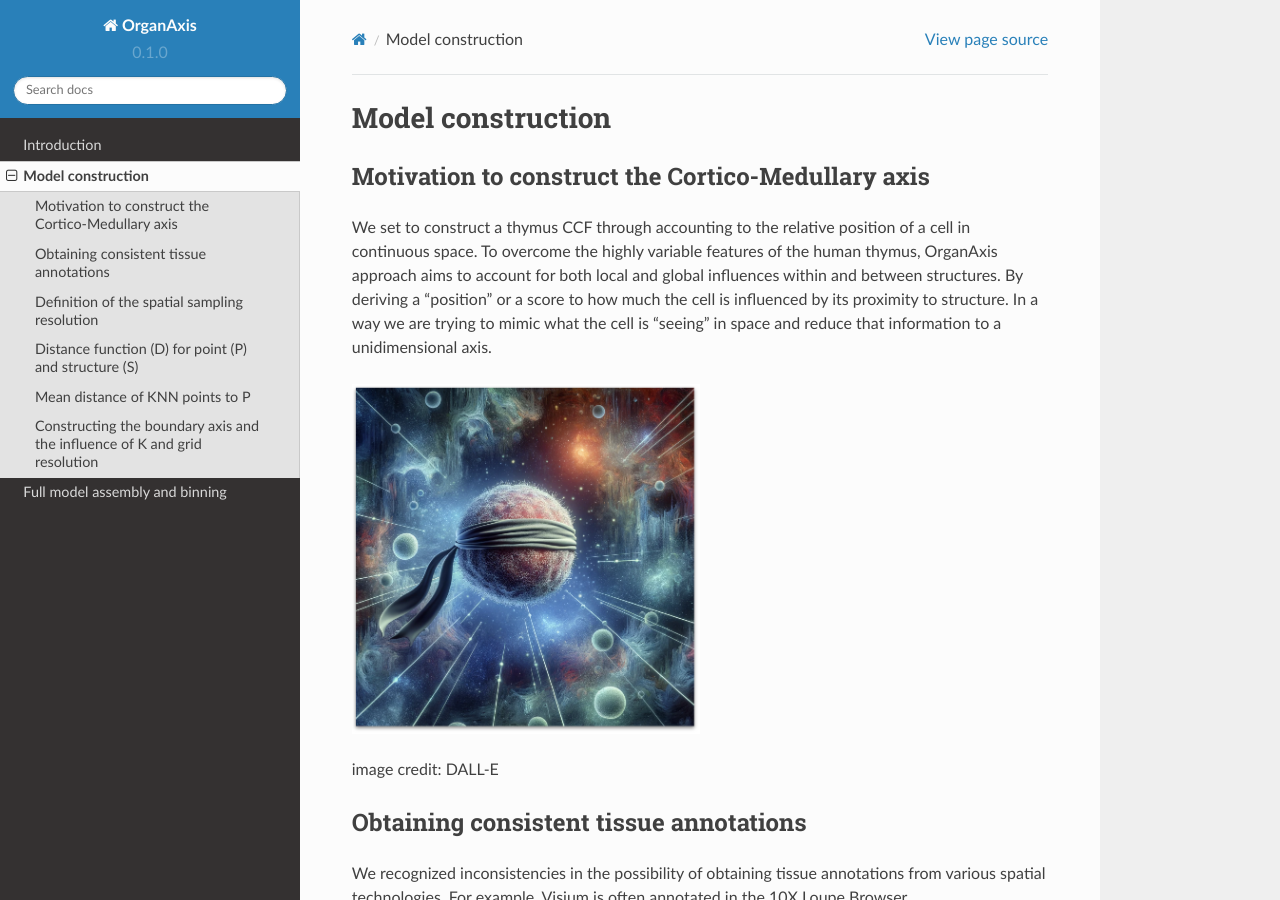
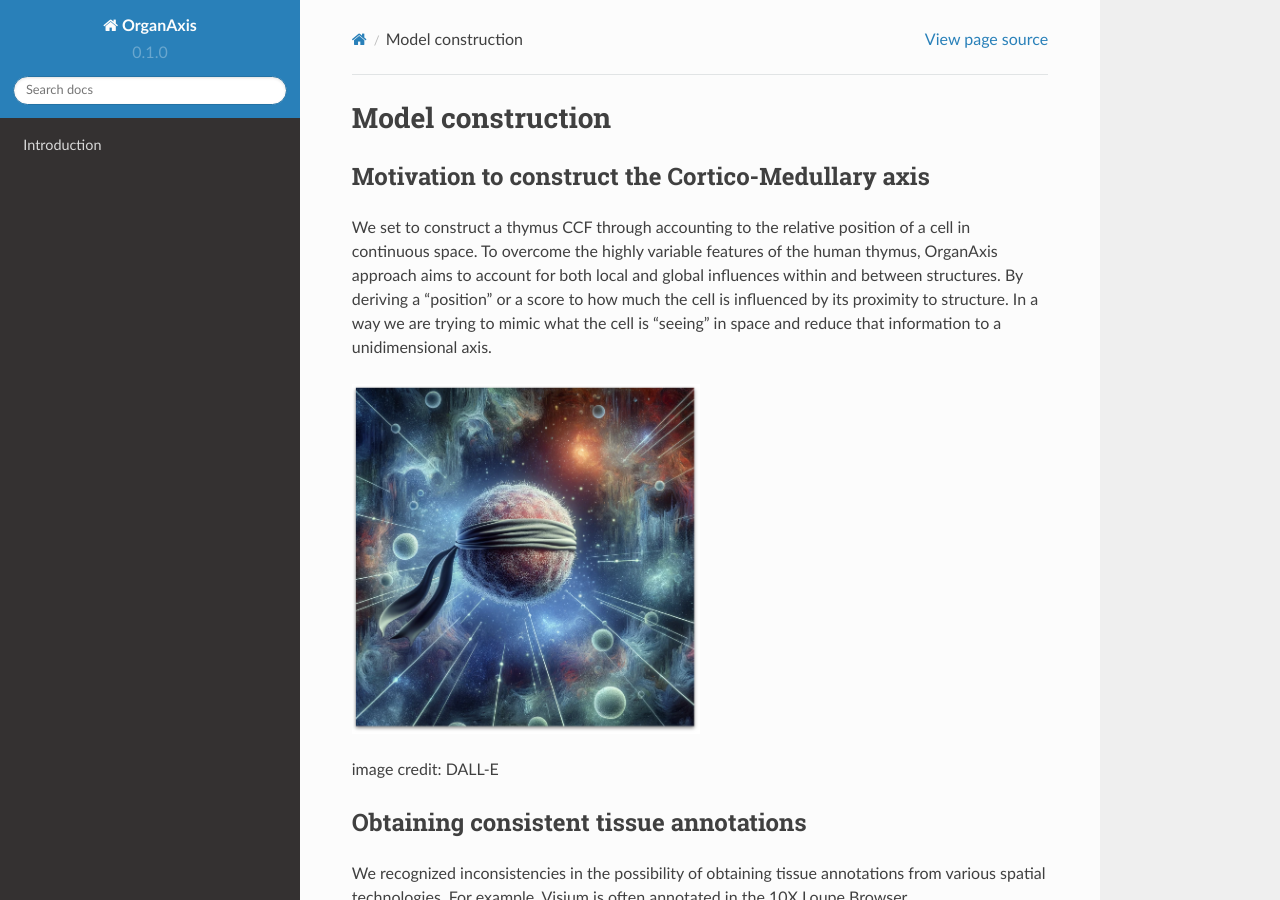
Before and after one commit to nadavyayon/organ_axis_tutorial, a Sphinx documentation site: the page built from docs/source/model.rst, in a window 1280 px wide and 900 px high. Built offline with Sphinx 7.4.7 and the Read the Docs theme 2.0.0, drawn with Linux system fonts in a browser that asks for light colours; pages that are not in the unit, such as notebooks, are missing from menus.

Commit message:
Update index.rst

```diff
--- a/docs/source/index.rst
+++ b/docs/source/index.rst
@@ -27,5 +27,5 @@
 .. toctree::
 
    introduction
-   model
-   Model assembly
+   Model formulation
+   Model Application
```
